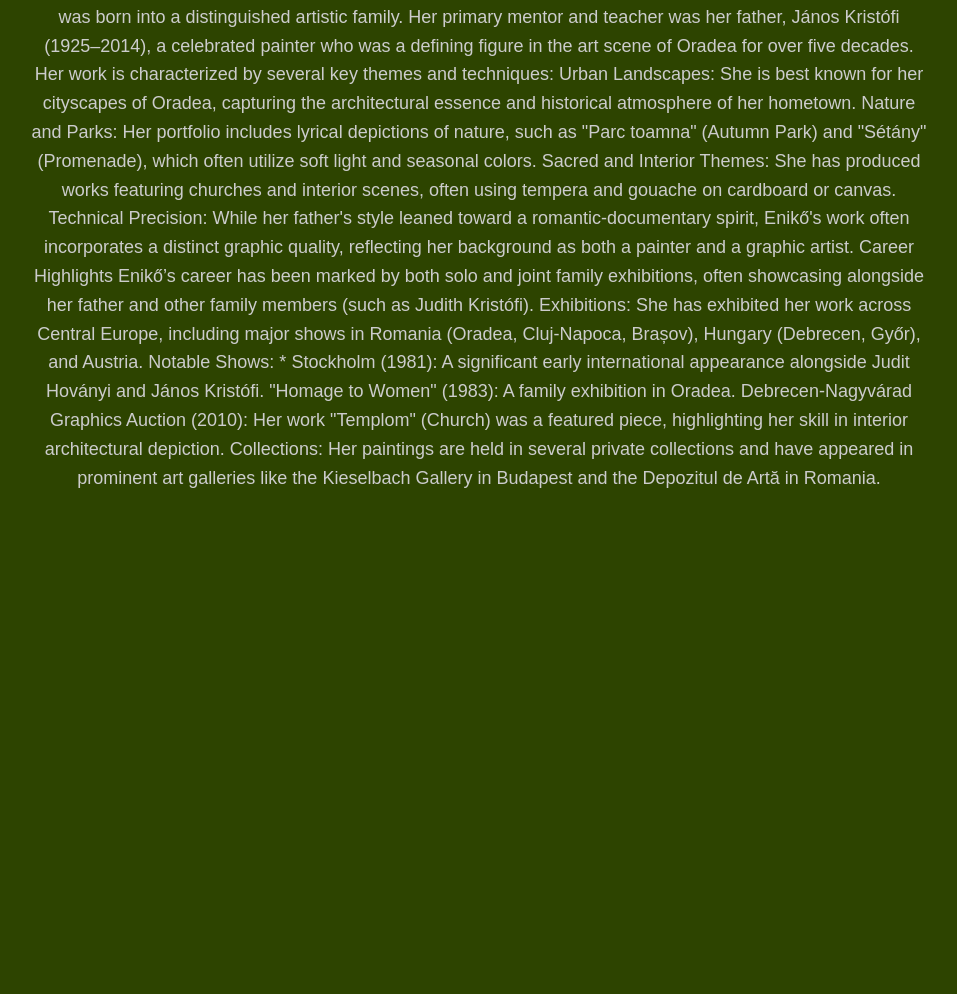
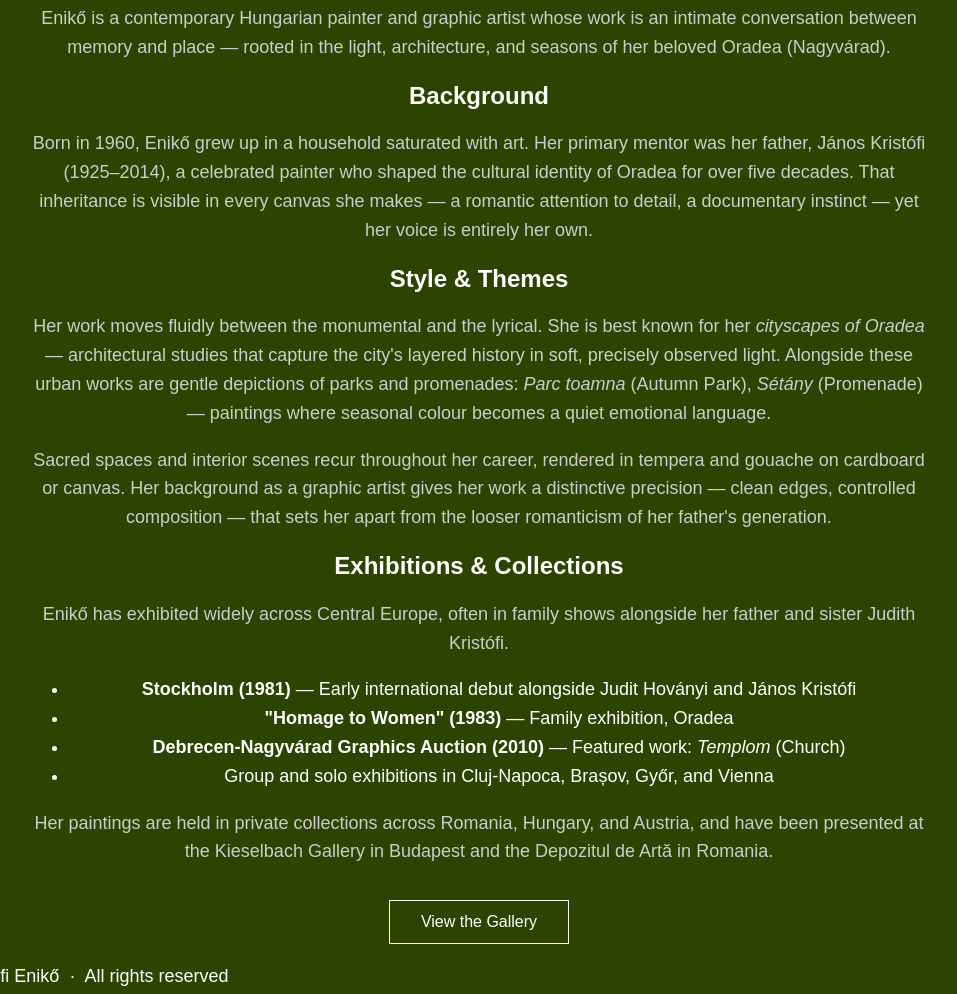
Before and after one commit to HansKristofi/ZudorKristofiEniko, a plain HTML site: page about.html in a window 1280 px wide. Shown: the part 967-1961 px from the top of the page, without its empty margins (161-1118 px from the left). Before the commit the page ends 1477 px from the top, so only its background shows below. Drawn offline with Linux system fonts and the light colour scheme.

Commit message:
Update about.html

```diff
--- a/about.html
+++ b/about.html
@@ -3,51 +3,104 @@
 <head>
     <meta charset="UTF-8">
     <meta name="viewport" content="width=device-width, initial-scale=1.0">
-    <title>About | Zudor Kristofi Eniko</title>
+    <title>About | Zudor Kristófi Enikő</title>
+    <meta name="description" content="Biography of Zudor Kristófi Enikő – Hungarian painter and graphic artist born in 1960, from Oradea (Nagyvárad).">
+
+    <!-- Open Graph -->
+    <meta property="og:title"       content="About | Zudor Kristófi Enikő">
+    <meta property="og:description" content="Hungarian painter and graphic artist born in 1960, from Oradea (Nagyvárad).">
+    <meta property="og:image"       content="profile2.png">
+    <meta property="og:type"        content="website">
+
     <link rel="stylesheet" href="styles.css">
 </head>
 <body>
-    <nav class="navbar">
+
+    <!-- NAVBAR -->
+    <nav class="navbar" aria-label="Main navigation">
         <div class="nav-links">
             <a href="index.html">Home</a>
             <a href="about.html">About</a>
             <a href="gallery.html">Gallery</a>
+            <a href="index.html#contact">Contact</a>
         </div>
     </nav>
 
     <main class="about-container">
-        <img src="profile2.png" class="bio-img">
-        <article class="essay">
+
+        <!-- Header -->
+        <div class="about-header">
+            <p class="eyebrow">About the artist</p>
             <h1>Zudor Kristófi Enikő</h1>
-            <p>Zudor-Kristófi Enikő is a contemporary Hungarian painter and graphic artist born in 1960. Her artistic identity is deeply rooted in the cultural landscape of Oradea (Nagyvárad), Romania.
+            <div class="gold-line"></div>
+        </div>
 
-Artistic Background and Style
-Enikő was born into a distinguished artistic family. Her primary mentor and teacher was her father, János Kristófi (1925–2014), a celebrated painter who was a defining figure in the art scene of Oradea for over five decades.
+        <div class="about-layout">
 
-Her work is characterized by several key themes and techniques:
+            <!-- Photo -->
+            <div class="bio-img-wrap">
+                <img src="profile2.png" class="bio-img" alt="Zudor Kristófi Enikő in her studio" loading="lazy">
+            </div>
 
-Urban Landscapes: She is best known for her cityscapes of Oradea, capturing the architectural essence and historical atmosphere of her hometown.
+            <!-- Biography -->
+            <article class="essay">
+                <p>
+                    Enikő is a contemporary Hungarian painter and graphic artist whose work is an intimate
+                    conversation between memory and place — rooted in the light, architecture, and seasons
+                    of her beloved Oradea (Nagyvárad).
+                </p>
 
-Nature and Parks: Her portfolio includes lyrical depictions of nature, such as "Parc toamna" (Autumn Park) and "Sétány" (Promenade), which often utilize soft light and seasonal colors.
+                <h2>Background</h2>
+                <p>
+                    Born in 1960, Enikő grew up in a household saturated with art. Her primary mentor was her
+                    father, János Kristófi (1925–2014), a celebrated painter who shaped the cultural identity
+                    of Oradea for over five decades. That inheritance is visible in every canvas she makes —
+                    a romantic attention to detail, a documentary instinct — yet her voice is entirely her own.
+                </p>
 
-Sacred and Interior Themes: She has produced works featuring churches and interior scenes, often using tempera and gouache on cardboard or canvas.
+                <h2>Style &amp; Themes</h2>
+                <p>
+                    Her work moves fluidly between the monumental and the lyrical. She is best known for her
+                    <em>cityscapes of Oradea</em> — architectural studies that capture the city's layered
+                    history in soft, precisely observed light. Alongside these urban works are gentle
+                    depictions of parks and promenades: <em>Parc toamna</em> (Autumn Park),
+                    <em>Sétány</em> (Promenade) — paintings where seasonal colour becomes a quiet emotional language.
+                </p>
+                <p>
+                    Sacred spaces and interior scenes recur throughout her career, rendered in tempera and
+                    gouache on cardboard or canvas. Her background as a graphic artist gives her work a
+                    distinctive precision — clean edges, controlled composition — that sets her apart from
+                    the looser romanticism of her father's generation.
+                </p>
 
-Technical Precision: While her father's style leaned toward a romantic-documentary spirit, Enikő's work often incorporates a distinct graphic quality, reflecting her background as both a painter and a graphic artist.
+                <h2>Exhibitions &amp; Collections</h2>
+                <p>
+                    Enikő has exhibited widely across Central Europe, often in family shows alongside
+                    her father and sister Judith Kristófi.
+                </p>
+                <ul>
+                    <li><strong>Stockholm (1981)</strong> — Early international debut alongside Judit Hoványi and János Kristófi</li>
+                    <li><strong>"Homage to Women" (1983)</strong> — Family exhibition, Oradea</li>
+                    <li><strong>Debrecen-Nagyvárad Graphics Auction (2010)</strong> — Featured work: <em>Templom</em> (Church)</li>
+                    <li>Group and solo exhibitions in Cluj-Napoca, Brașov, Győr, and Vienna</li>
+                </ul>
+                <p>
+                    Her paintings are held in private collections across Romania, Hungary, and Austria,
+                    and have been presented at the Kieselbach Gallery in Budapest and the Depozitul de Artă in Romania.
+                </p>
 
-Career Highlights
-Enikő’s career has been marked by both solo and joint family exhibitions, often showcasing alongside her father and other family members (such as Judith Kristófi).
+                <a href="gallery.html" class="btn" style="margin-top: 16px;">View the Gallery</a>
+            </article>
 
-Exhibitions: She has exhibited her work across Central Europe, including major shows in Romania (Oradea, Cluj-Napoca, Brașov), Hungary (Debrecen, Győr), and Austria.
+        </div>
 
-Notable Shows: * Stockholm (1981): A significant early international appearance alongside Judit Hoványi and János Kristófi.
+    </main>
 
-"Homage to Women" (1983): A family exhibition in Oradea.
+    <footer>
+        <p>&copy; <span id="year"></span> Zudor Kristófi Enikő &nbsp;·&nbsp; All rights reserved</p>
+    </footer>
 
-Debrecen-Nagyvárad Graphics Auction (2010): Her work "Templom" (Church) was a featured piece, highlighting her skill in interior architectural depiction.
-
-Collections: Her paintings are held in several private collections and have appeared in prominent art galleries like the Kieselbach Gallery in Budapest and the Depozitul de Artă in Romania.</p>
-        </article>
-    </main>
-<script src="script.js"></script>
+    <script src="script.js"></script>
+    <script>document.getElementById('year').textContent = new Date().getFullYear();</script>
 </body>
 </html>
```
